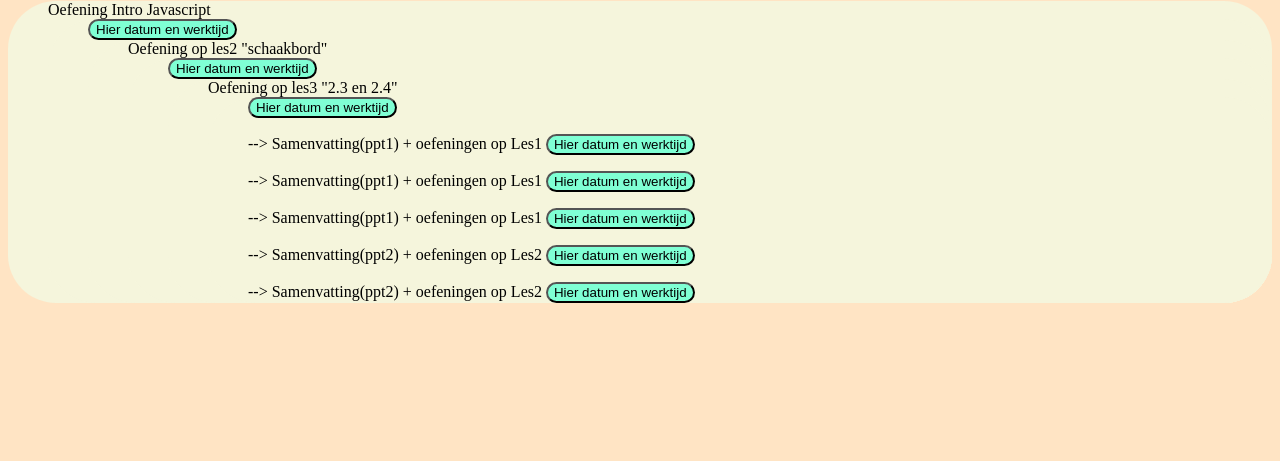
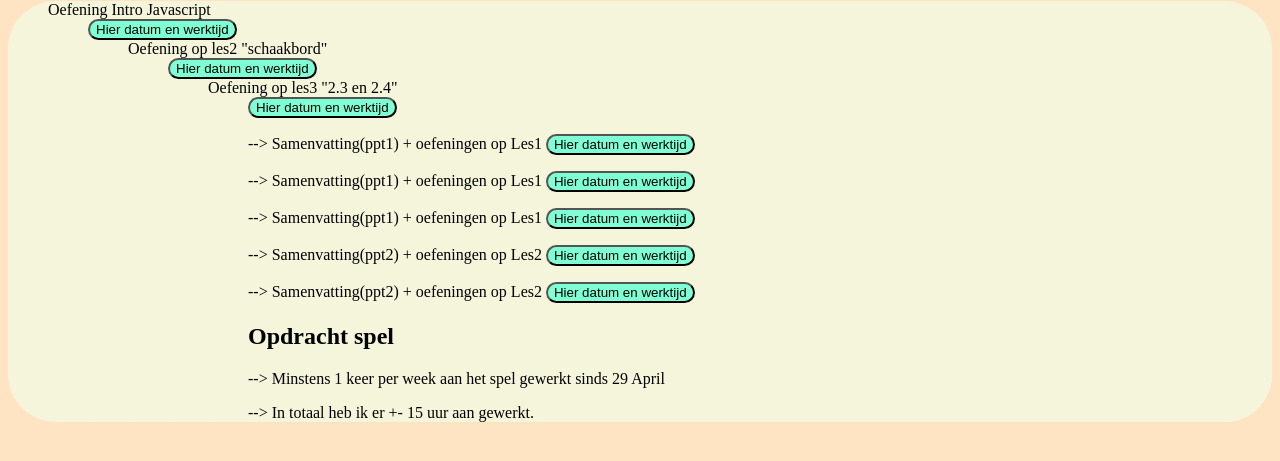
Before and after one commit to manon22/MI2_ManonMichiels, a plain HTML site: page oef 1/portfolio/portfolio.html in a window 1280 px wide. Shown: the part 79-540 px from the top of the page. Drawn offline with Linux system fonts and the light colour scheme.

Commit message:
Add files via upload

```diff
--- a/oef 1/portfolio/portfolio.html
+++ b/oef 1/portfolio/portfolio.html
@@ -37,6 +37,12 @@
 
                 <p><il> --> Samenvatting(ppt2) + oefeningen op Les2</il>
                 <button type="button" onclick="document.write('25/03/17 <br> 2uur30')">Hier datum en werktijd</button></p>
+            <h2> Opdracht spel </h2>
+                <p><il> --> Minstens 1 keer per week aan het spel gewerkt sinds 29 April</il>
+                <p><il> --> In totaal heb ik er +- 15 uur aan gewerkt.</il>
+
+
+
 
 
         </p>
```
